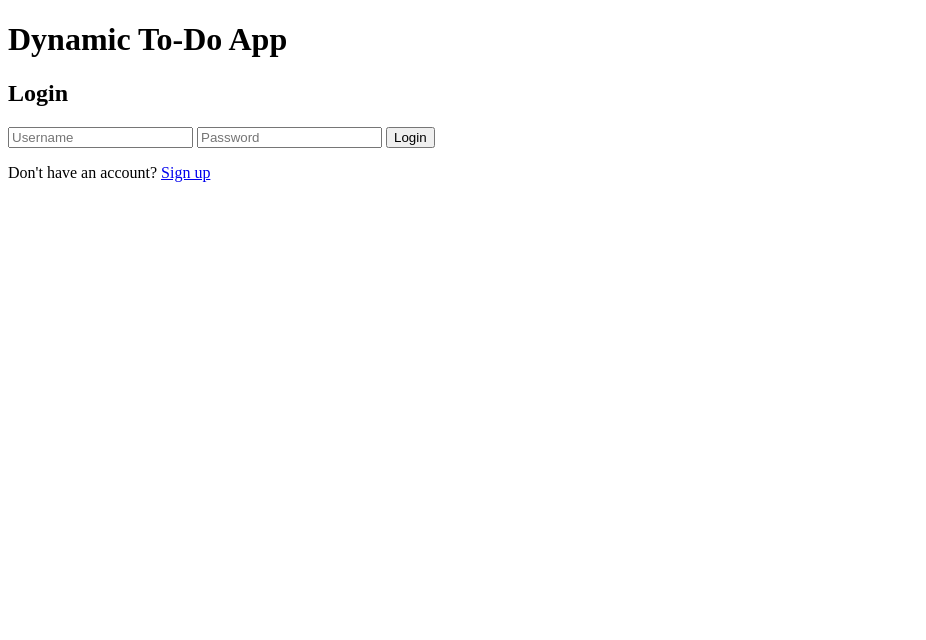
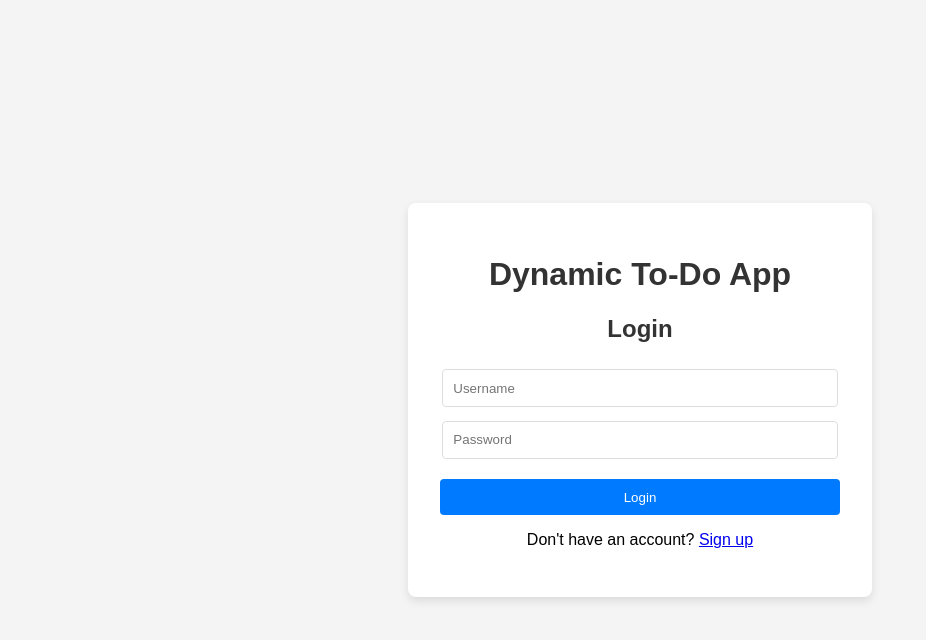
Before and after one commit to ALAMIN2134/test2, a plain HTML site: page index.html in a window 1280 px wide. Shown: the whole page, without its empty margins (0-926 px from the left). Drawn offline with Linux system fonts and the light colour scheme; files that its build step writes are made by us from their sources; the site is published under a folder, as on GitHub Pages, so addresses that start at the root find nothing.

Commit message:
Update index.html

```diff
--- a/index.html
+++ b/index.html
@@ -4,7 +4,7 @@
     <meta charset="UTF-8">
     <meta name="viewport" content="width=device-width, initial-scale=1.0">
     <title>Dynamic To-Do App</title>
-    <link rel="stylesheet" href="/style/index.css">
+    <link rel="stylesheet" href="index.css">
 </head>
 <body>
     <div class="container">
@@ -30,6 +30,6 @@
             <button id="logout-btn">Logout</button>
         </div>
     </div>
-    <script src="/script/index.js"></script>
+    <script src="index.js"></script>
 </body>
 </html>
```
